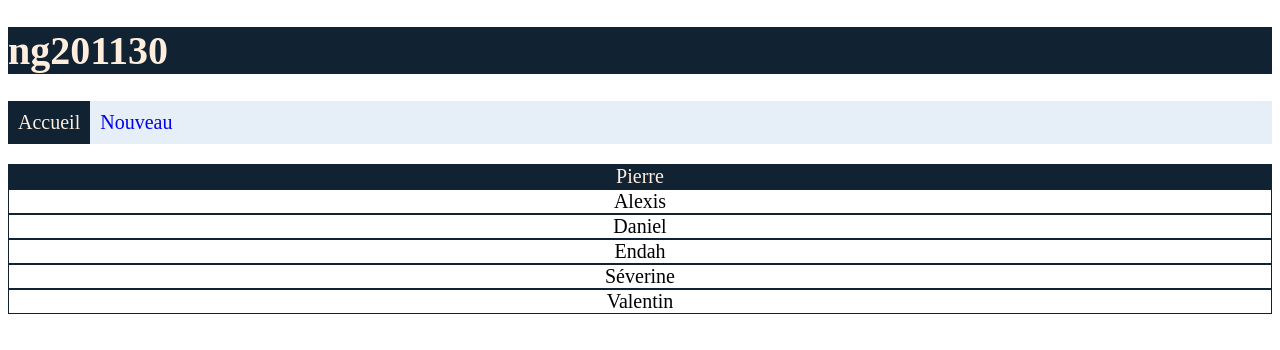
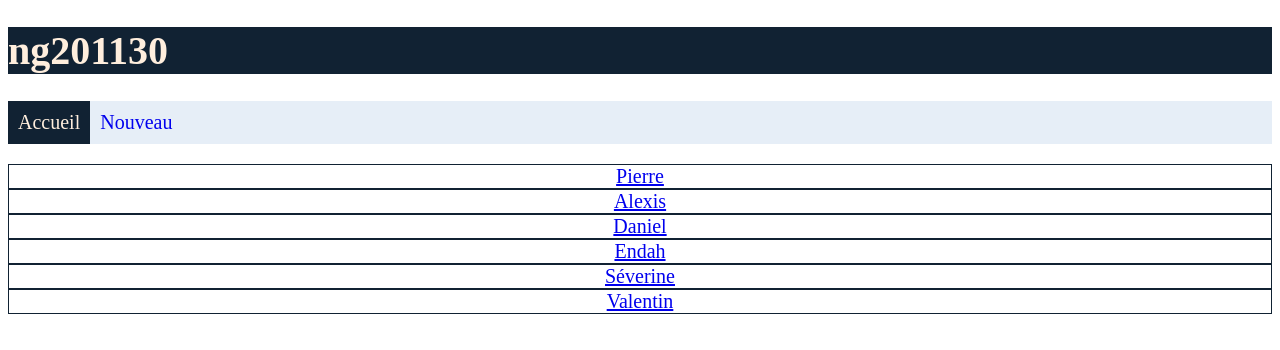
Before and after one commit to pbreteche/ng201130, an Angular app: page / in a window 1280 px wide. Shown: the top 350 px of the page. Built offline with nearby package versions, Linux system fonts and the light colour scheme.

Commit message:
Link to detail component

```diff
--- a/src/app/contact-detail/contact-detail.component.ts
+++ b/src/app/contact-detail/contact-detail.component.ts
@@ -1,5 +1,5 @@
-import {Component, Input} from '@angular/core';
-import { Contact } from '../fixtures/contacts';
+import { Component } from '@angular/core';
+import {Contact, CONTACTS} from '../fixtures/contacts';
 
 @Component({
   selector: 'app-contact-detail',
@@ -7,6 +7,5 @@ import { Contact } from '../fixtures/contacts';
   styleUrls: ['./contact-detail.component.scss']
 })
 export class ContactDetailComponent {
-  @Input()
-  contact: Contact;
+  contact: Contact = CONTACTS[0];
 }
--- a/src/app/contact-nav/contact-nav.component.html
+++ b/src/app/contact-nav/contact-nav.component.html
@@ -1,7 +1,7 @@
 <nav>
   <ul>
     <li *ngFor="let contact of contacts">
-      <a (click)="select(contact)" [class.active]="contact == selected">{{ contact.username }}</a>
+      <a [routerLink]="['detail', contact.id]">{{ contact.username }}</a>
     </li>
   </ul>
 </nav>
--- a/src/app/routing/routing.module.ts
+++ b/src/app/routing/routing.module.ts
@@ -2,10 +2,12 @@ import { NgModule } from '@angular/core';
 import { RouterModule, Routes } from '@angular/router';
 import { ContactNavComponent } from '../contact-nav/contact-nav.component';
 import { ContactCreateReactiveComponent } from '../contact-create-reactive/contact-create-reactive.component';
+import { ContactDetailComponent } from '../contact-detail/contact-detail.component';
 
 const routes: Routes = [
   { path: '', component: ContactNavComponent },
   { path: 'nouveau', component: ContactCreateReactiveComponent },
+  { path: 'detail/:id', component: ContactDetailComponent }
 ];
 
 @NgModule({
```
